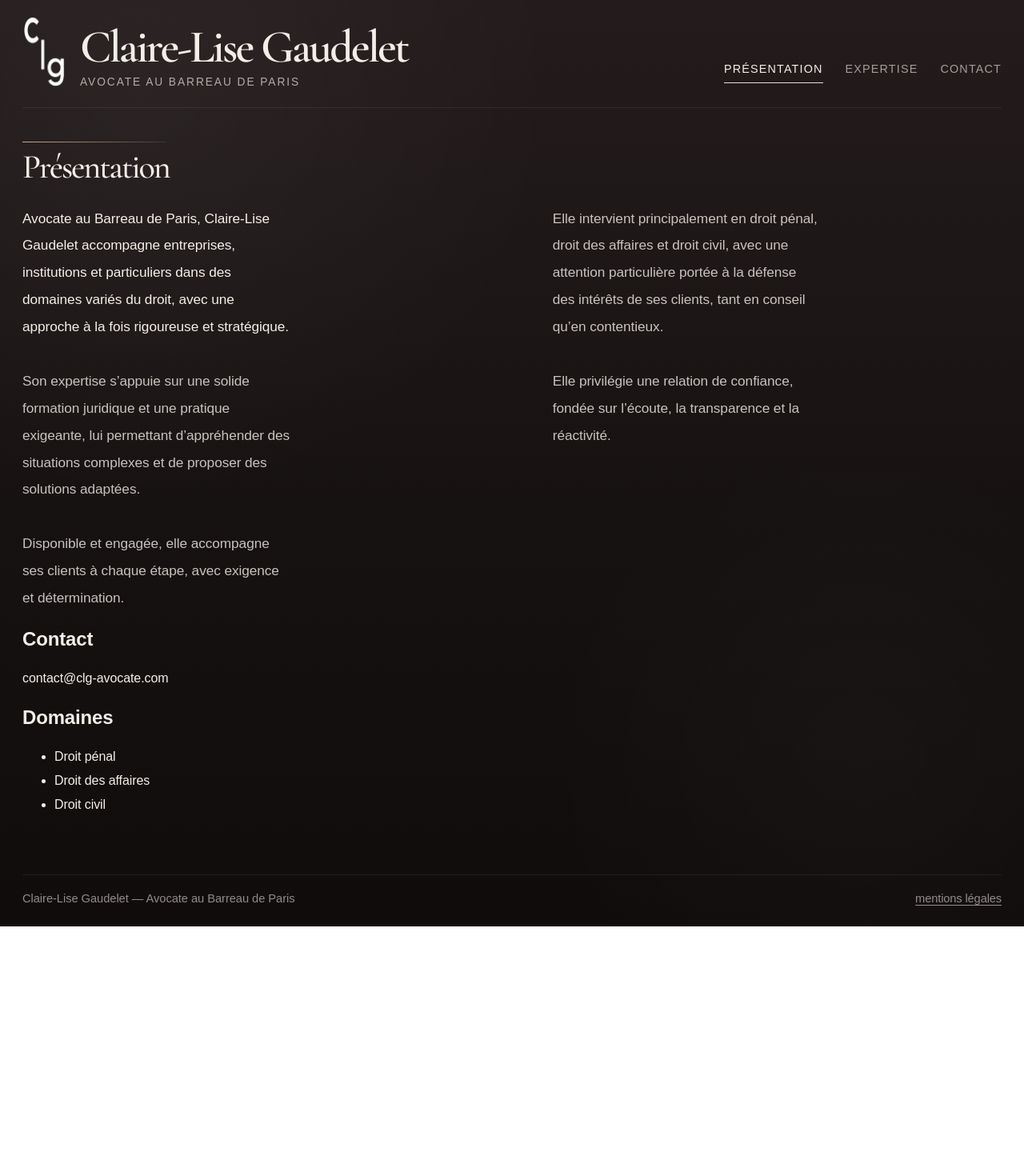
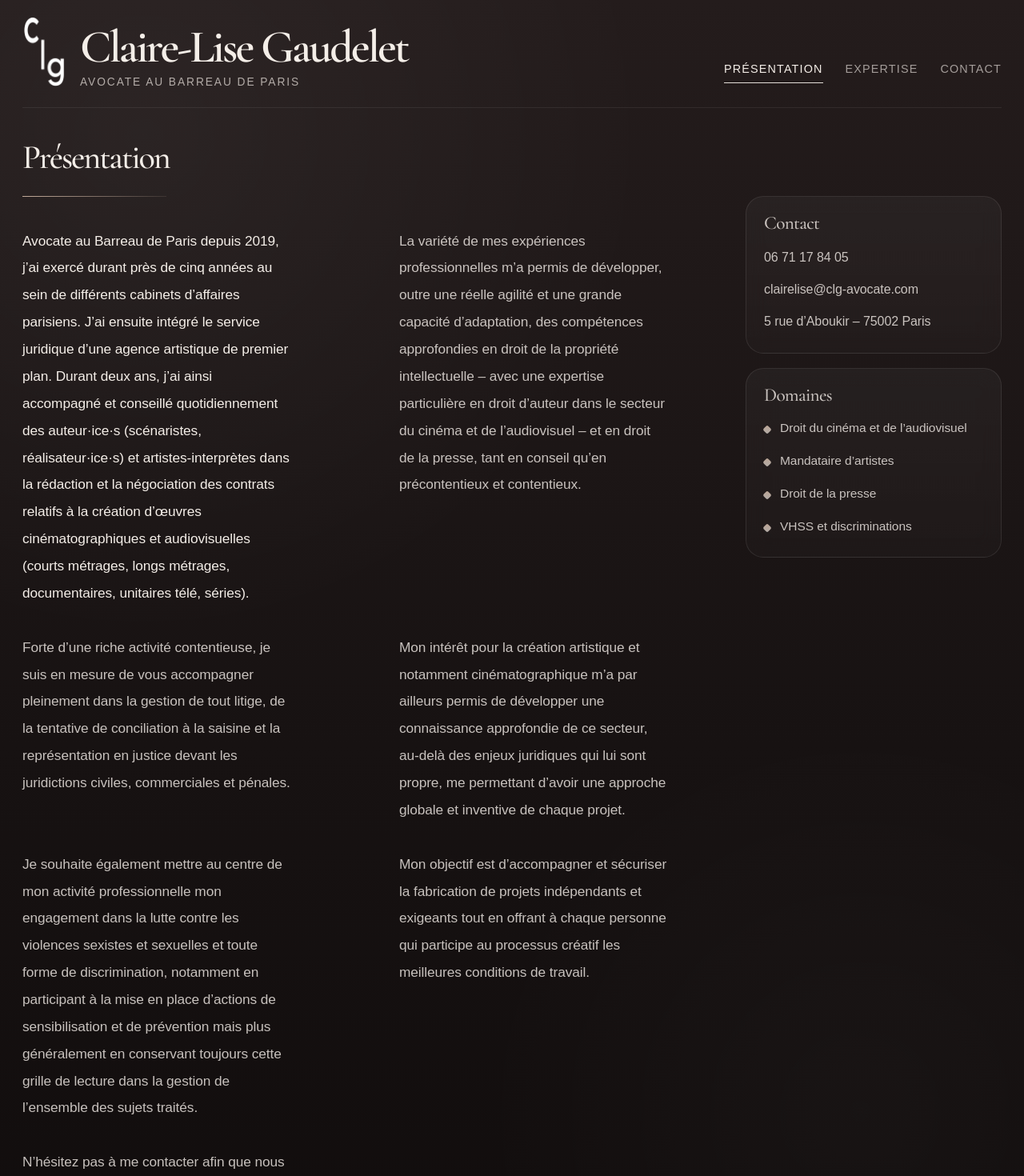
Before and after one commit to ludovicbeot/site-claire-lise, a Next.js app: page / in a window 1280 px wide. Shown: the top 1470 px of the page at 80% size. Before the commit the page ends 1158 px from the top, so only its background shows below. Built offline with nearby package versions, Linux system fonts and the light colour scheme; a web font is replaced by a local one.

Commit message:
Update page.js

```diff
--- a/app/page.js
+++ b/app/page.js
@@ -1,59 +1,92 @@
-import "./globals.css";
-
 export default function Home() {
   return (
     <main className="page">
-      <section className="presentation-block">
+      <section className="page-intro">
         <h1 className="page-title">Présentation</h1>
+      </section>
 
+      <section className="home-layout">
+        <article className="presentation-block">
           <div className="presentation-inner">
             <p>
-            Avocate au Barreau de Paris, Claire-Lise Gaudelet accompagne
-            entreprises, institutions et particuliers dans des domaines variés
-            du droit, avec une approche à la fois rigoureuse et stratégique.
+              Avocate au Barreau de Paris depuis 2019, j’ai exercé durant près de
+              cinq années au sein de différents cabinets d’affaires parisiens.
+              J’ai ensuite intégré le service juridique d’une agence artistique de
+              premier plan. Durant deux ans, j’ai ainsi accompagné et conseillé
+              quotidiennement des auteur·ice·s (scénaristes, réalisateur·ice·s) et
+              artistes-interprètes dans la rédaction et la négociation des
+              contrats relatifs à la création d’œuvres cinématographiques et
+              audiovisuelles (courts métrages, longs métrages, documentaires,
+              unitaires télé, séries).
             </p>
 
             <p>
-            Elle intervient principalement en droit pénal, droit des affaires
-            et droit civil, avec une attention particulière portée à la défense
-            des intérêts de ses clients, tant en conseil qu’en contentieux.
+              La variété de mes expériences professionnelles m’a permis de
+              développer, outre une réelle agilité et une grande capacité
+              d’adaptation, des compétences approfondies en droit de la propriété
+              intellectuelle – avec une expertise particulière en droit d’auteur
+              dans le secteur du cinéma et de l’audiovisuel – et en droit de la
+              presse, tant en conseil qu’en précontentieux et contentieux.
             </p>
 
             <p>
-            Son expertise s’appuie sur une solide formation juridique et une
-            pratique exigeante, lui permettant d’appréhender des situations
-            complexes et de proposer des solutions adaptées.
+              Forte d’une riche activité contentieuse, je suis en mesure de vous
+              accompagner pleinement dans la gestion de tout litige, de la
+              tentative de conciliation à la saisine et la représentation en
+              justice devant les juridictions civiles, commerciales et pénales.
             </p>
 
             <p>
-            Elle privilégie une relation de confiance, fondée sur l’écoute,
-            la transparence et la réactivité.
+              Mon intérêt pour la création artistique et notamment
+              cinématographique m’a par ailleurs permis de développer une
+              connaissance approfondie de ce secteur, au-delà des enjeux juridiques
+              qui lui sont propre, me permettant d’avoir une approche globale et
+              inventive de chaque projet.
+            </p>
+
+            <p>
+              Je souhaite également mettre au centre de mon activité
+              professionnelle mon engagement dans la lutte contre les violences
+              sexistes et sexuelles et toute forme de discrimination, notamment en
+              participant à la mise en place d’actions de sensibilisation et de
+              prévention mais plus généralement en conservant toujours cette
+              grille de lecture dans la gestion de l’ensemble des sujets traités.
+            </p>
+
+            <p>
+              Mon objectif est d’accompagner et sécuriser la fabrication de
+              projets indépendants et exigeants tout en offrant à chaque personne
+              qui participe au processus créatif les meilleures conditions de
+              travail.
             </p>
 
             <p className="presentation-closing">
-            Disponible et engagée, elle accompagne ses clients à chaque étape,
-            avec exigence et détermination.
+              N’hésitez pas à me contacter afin que nous puissions déterminer
+              ensemble les modalités d’intervention correspondant le mieux à votre
+              situation et vos projets.
             </p>
           </div>
-      </section>
+        </article>
 
-      <aside className="contact-block">
-        <div className="contact-inner">
-          <div className="contact-section">
-            <h2>Contact</h2>
-            <p>contact@clg-avocate.com</p>
+        <aside className="content-side">
+          <div className="side-card side-card--contact">
+            <p className="side-label">Contact</p>
+            <p>06 71 17 84 05</p>
+            <p>clairelise@clg-avocate.com</p>
+            <p>5 rue d’Aboukir – 75002 Paris</p>
           </div>
 
-          <div className="contact-section">
-            <h2>Domaines</h2>
+          <div className="side-card side-card--domains">
+            <p className="side-label">Domaines</p>
             <ul>
-              <li>Droit pénal</li>
-              <li>Droit des affaires</li>
-              <li>Droit civil</li>
+              <li>Droit du cinéma et de l’audiovisuel</li>
+              <li>Mandataire d’artistes</li>
+              <li>Droit de la presse</li>
+              <li>VHSS et discriminations</li>
             </ul>
           </div>
-        </div>
         </aside>
+      </section>
     </main>
   );
 }
```
Lines whose indentation alone changed are shown as unchanged.
